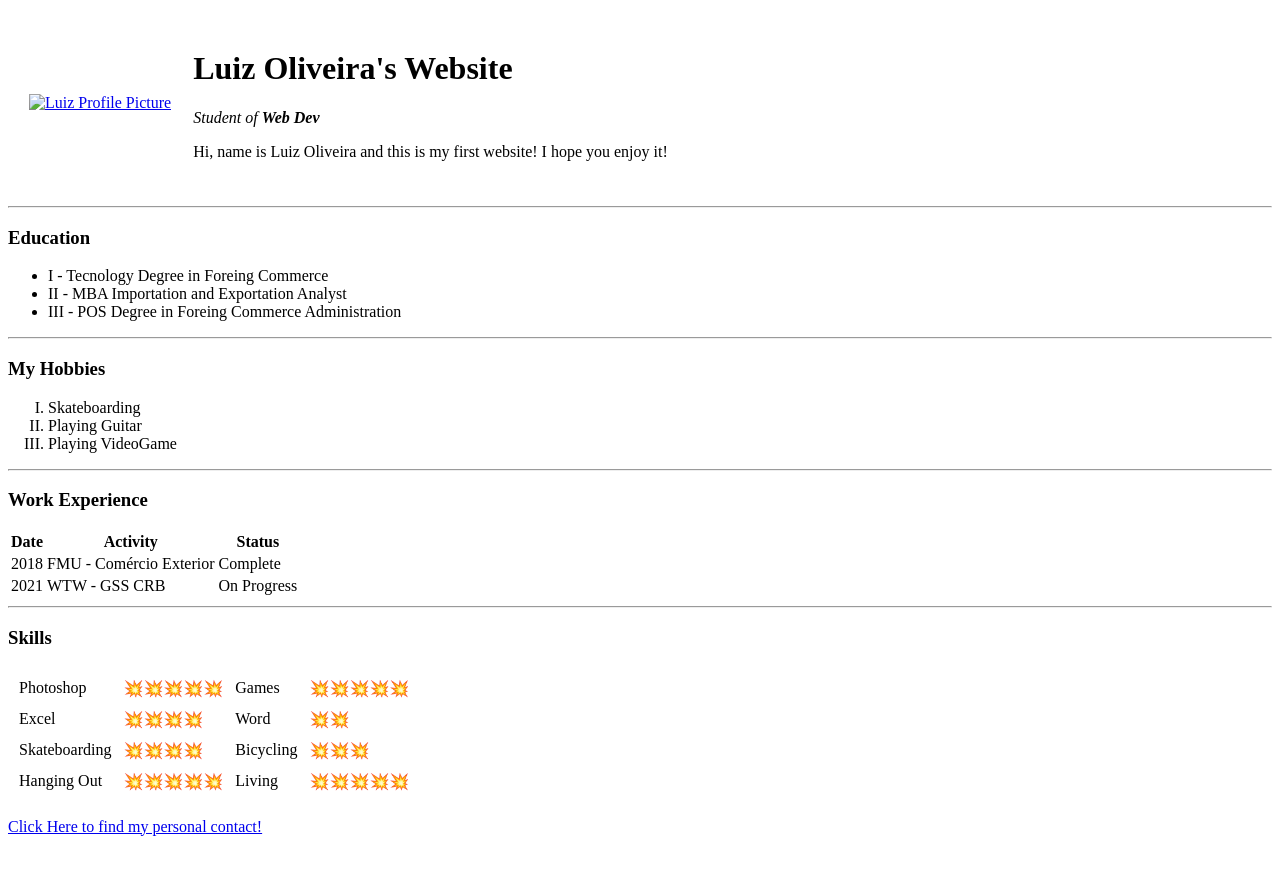
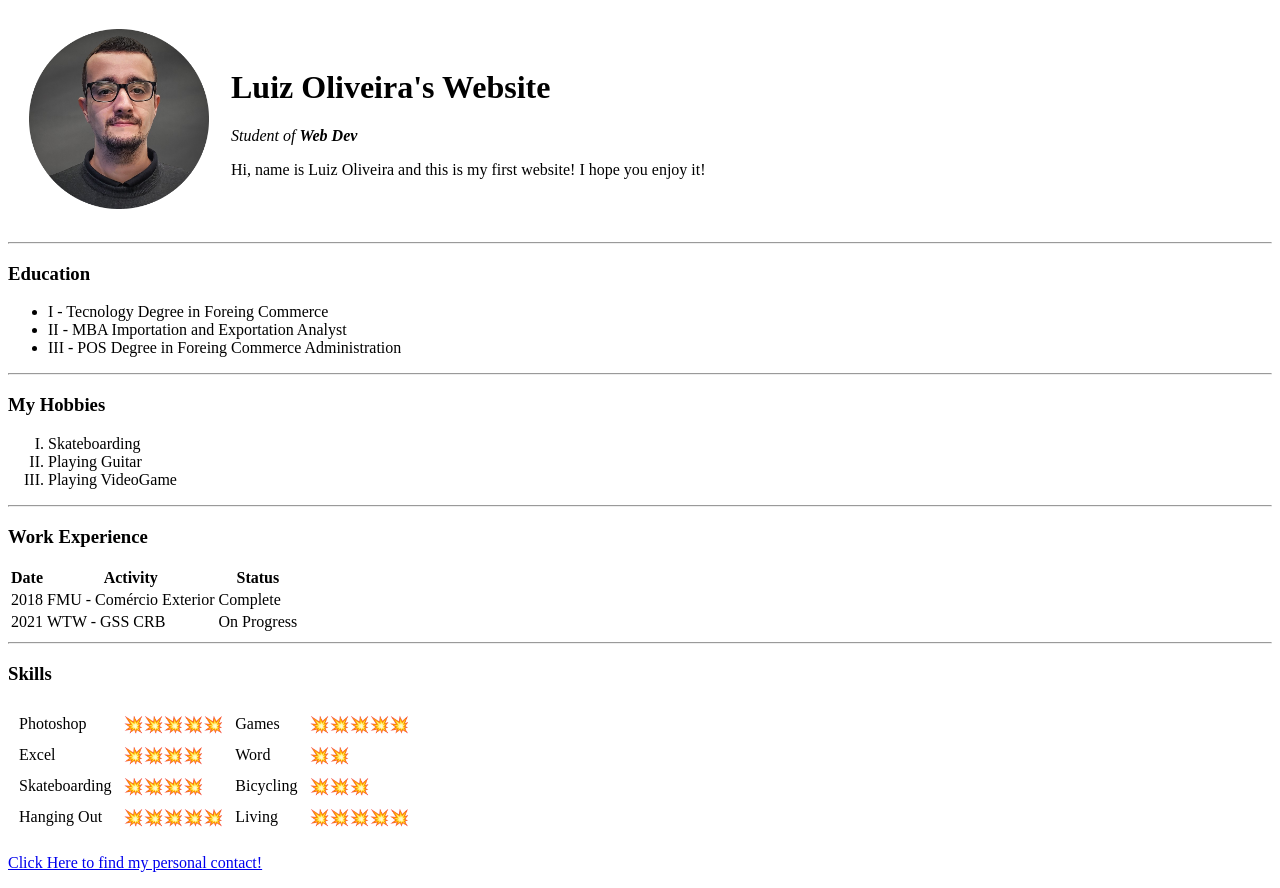
Before and after one commit to luiz-oliveira93/cv, a plain HTML site: page index.html in a window 1280 px wide. Before the commit the page ends 852 px from the top, so only its background shows below. Drawn offline with Linux system fonts and the light colour scheme.

Commit message:
Update index.html

```diff
--- a/index.html
+++ b/index.html
@@ -14,7 +14,7 @@
     <tr>
       <td>
         <a href="https://www.linkedin.com/in/luiz-henrique-salomon-oliveira-368aa5191/">
-          <img src="images/luiz.png" alt="Luiz Profile Picture" height="180"></td>
+          <img src="luiz.png" alt="Luiz Profile Picture" height="180"></td>
           <!-- src para source, e art para "texto alternativo em caso da img não aparecer"-->
       <td><h1>Luiz Oliveira's Website</h1>
         <p><em>Student of <strong>Web Dev</strong></em></p>
```
